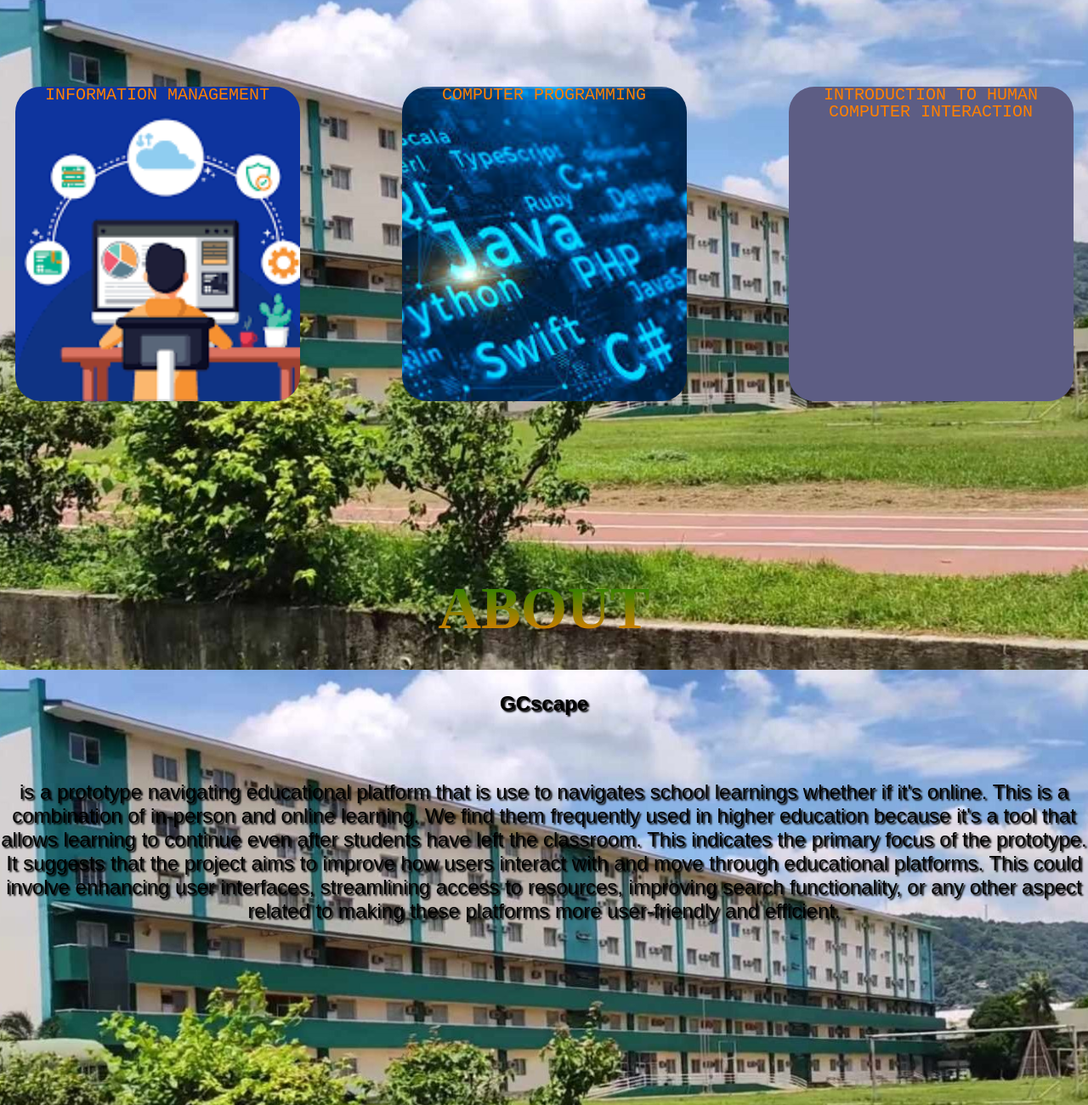
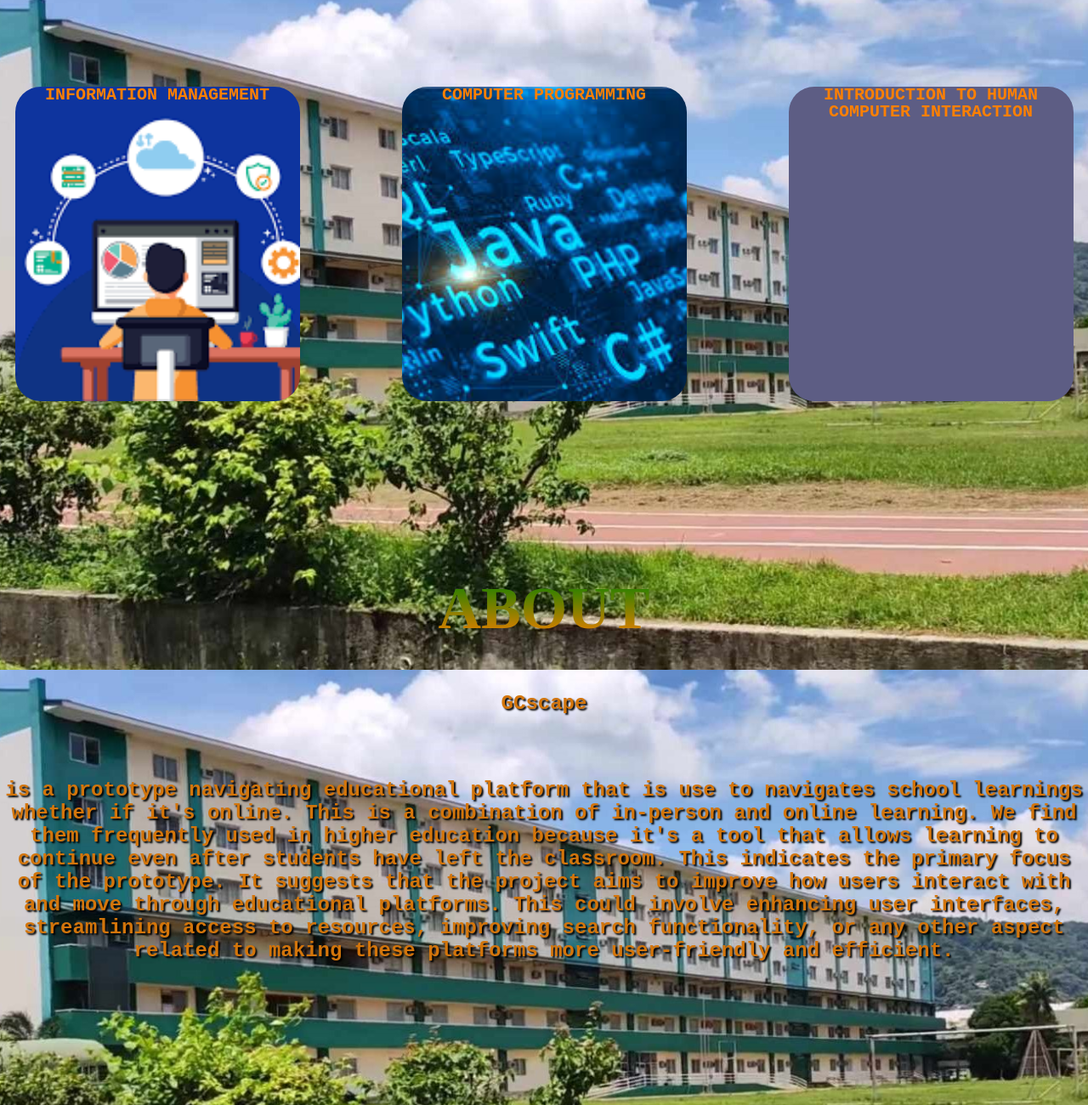
Before and after one commit to RyanCowenAlcaraz/gccape, a plain HTML site: page index.html in a window 1280 px wide. Shown: the part 812-2112 px from the top of the page at 85% size. Drawn offline with Linux system fonts and the light colour scheme.

Commit message:
Update index.html

```diff
--- a/index.html
+++ b/index.html
@@ -178,6 +178,7 @@ h2 {
    text-decoration: none;
    color:#ff8000;
    text-align: center;
+   font-weight: bold;
 }
 
 .container div {
@@ -194,6 +195,9 @@ margin-right: 0;
 padding: 0;
 height: 78vh;
 text-align:center;
+color:#d3750b;
+font-family: 'Courier New', Courier, monospace;
+font-weight: bold;
 }
 
 p {
@@ -274,7 +278,7 @@ p {
                <h2 id="about">ABOUT</h2>
                 <p><b>GCscape</b></p>
                 <br>
-                <p> is a prototype navigating educational platform that is use to navigates school learnings whether if it's online. This is a combination of in-person and online learning. We find them frequently used in higher education because it's a tool that allows learning to continue even after students have left the classroom. This indicates the primary focus of the prototype. It suggests that the project aims to improve how users interact with and move through educational platforms. This could involve enhancing user interfaces, streamlining access to resources, improving search functionality, or any other aspect related to making these platforms more user-friendly and efficient.</p>
+                <p><b> is a prototype navigating educational platform that is use to navigates school learnings whether if it's online. This is a combination of in-person and online learning. We find them frequently used in higher education because it's a tool that allows learning to continue even after students have left the classroom. This indicates the primary focus of the prototype. It suggests that the project aims to improve how users interact with and move through educational platforms. This could involve enhancing user interfaces, streamlining access to resources, improving search functionality, or any other aspect related to making these platforms more user-friendly and efficient.</b></p>
             </div>
         </div>
     </div>
```
